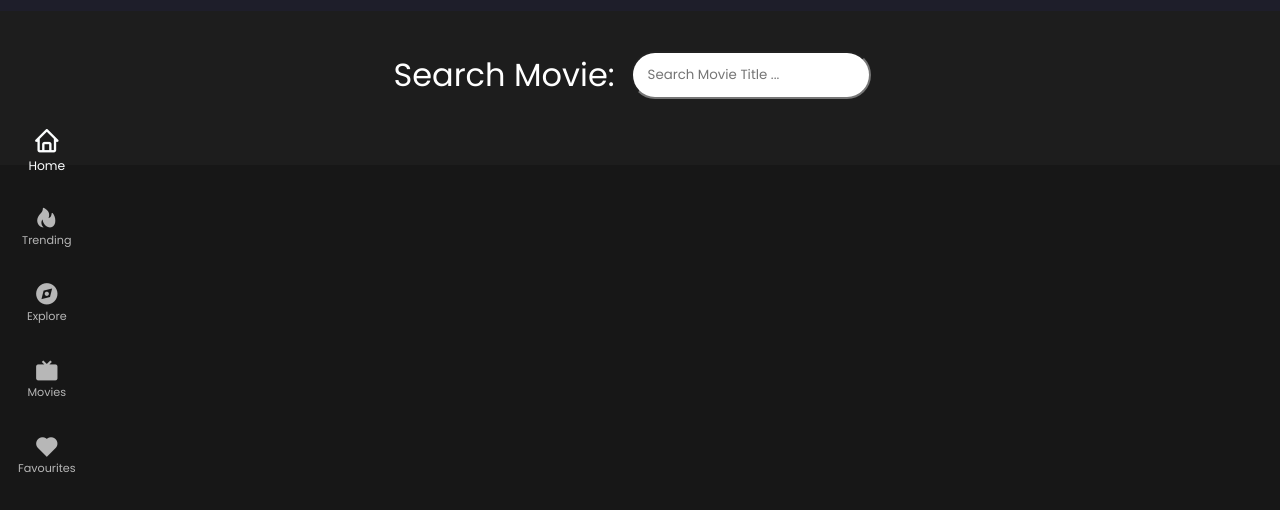
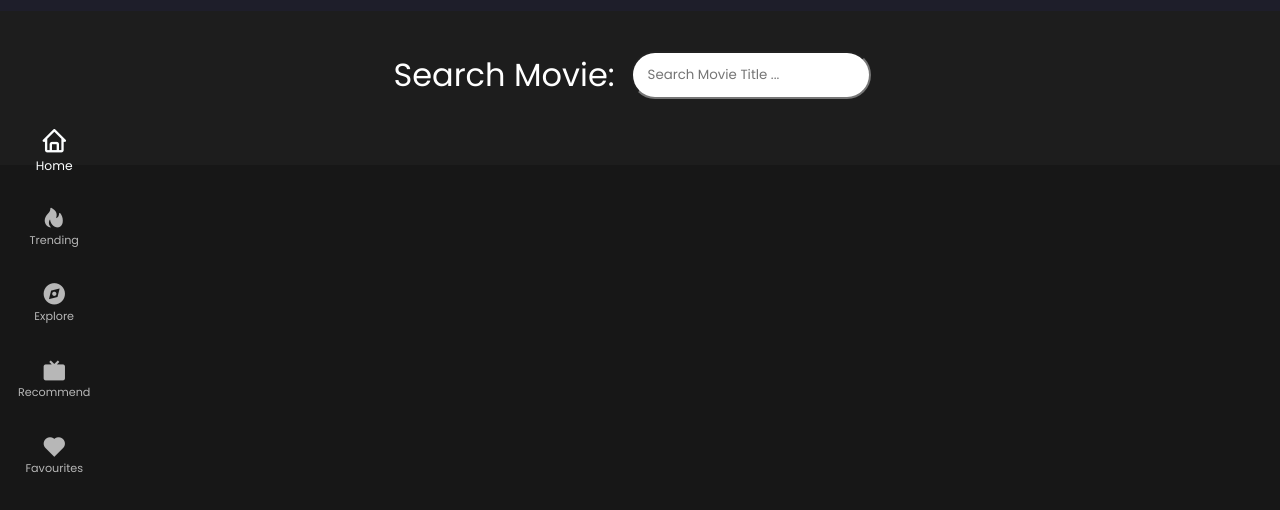
Before and after one commit to mohankj/YourTV, a plain HTML site: page next-page.html in a window 1280 px wide. Shown: the part 96-606 px from the top of the page. Drawn offline with nearby package versions, Linux system fonts and the light colour scheme.

Commit message:
Update next-page.html

```diff
--- a/next-page.html
+++ b/next-page.html
@@ -54,7 +54,7 @@
                 </a>
                 <a href="next-page.html" class="nav-link">
                     <i class='bx bxs-tv'></i>
-                    <span class="nav-link-title">Movies</span>
+                    <span class="nav-link-title">Recommend</span>
                 </a>
                 <a href="#home" class="nav-link">
                     <i class='bx bxs-heart'></i>
```
